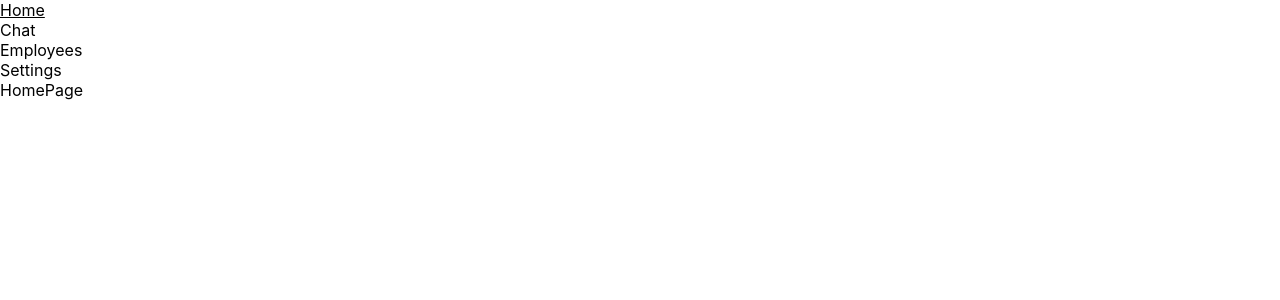
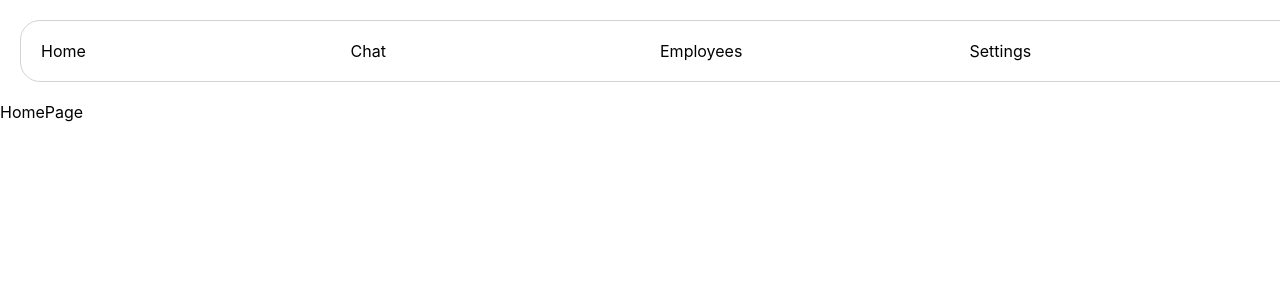
Before and after one commit to CluelessBiker/quint-mui, a React (Create React App) app in the folder my-app/: page / in a window 1280 px wide. Shown: the top 300 px of the page. Built offline with nearby package versions, Linux system fonts and the light colour scheme.

Commit message:
Apply loose styles to header component.

```diff
--- a/my-app/src/components/Navbar.tsx
+++ b/my-app/src/components/Navbar.tsx
@@ -1,14 +1,62 @@
+import { Grid } from '@mui/material'
 import React from 'react'
 import SiteLinks from './SiteLinks'
 
 const Navbar = () => {
+    const styles = {
+        main: {
+            border:"1px solid #D3D3D3",
+            borderRadius: "20px",
+            margin: "20px",
+            width: "100%",
+            alignItems: "center",
+            padding: "20px",
+            // boxSizing: "border-box",
+        },
+        link: {
+            padding: "0",
+        },
+    };
+
     return (
-        <div>
-            <SiteLinks title="Home" urlpath=""/>
-            <SiteLinks title="Chat" urlpath=""/>
-            <SiteLinks title="Employees" urlpath=""/>
-            <SiteLinks title="Settings" urlpath=""/>
-        </div>
+        <Grid
+            container
+            xs={12}
+            spacing={2}
+            direction="row"
+            justifyContent="space-between"
+            style={styles.main}
+        >
+            <Grid
+                item
+                xs={3}
+                style={styles.link}
+            >
+                <SiteLinks title="Home" urlpath="/"/>
+            </Grid>
+
+            <Grid
+                item
+                xs={3}
+                style={styles.link}
+            >
+                <SiteLinks title="Chat" urlpath="/chat"/>
+            </Grid>
+            <Grid
+                item
+                xs={3}
+                style={styles.link}
+            >
+                <SiteLinks title="Employees" urlpath="/employees"/>
+            </Grid>
+            <Grid
+                item
+                xs={3}
+                style={styles.link}
+            >
+                <SiteLinks title="Settings" urlpath="/settings"/>
+            </Grid>
+        </Grid>
     )
 }
 
```
